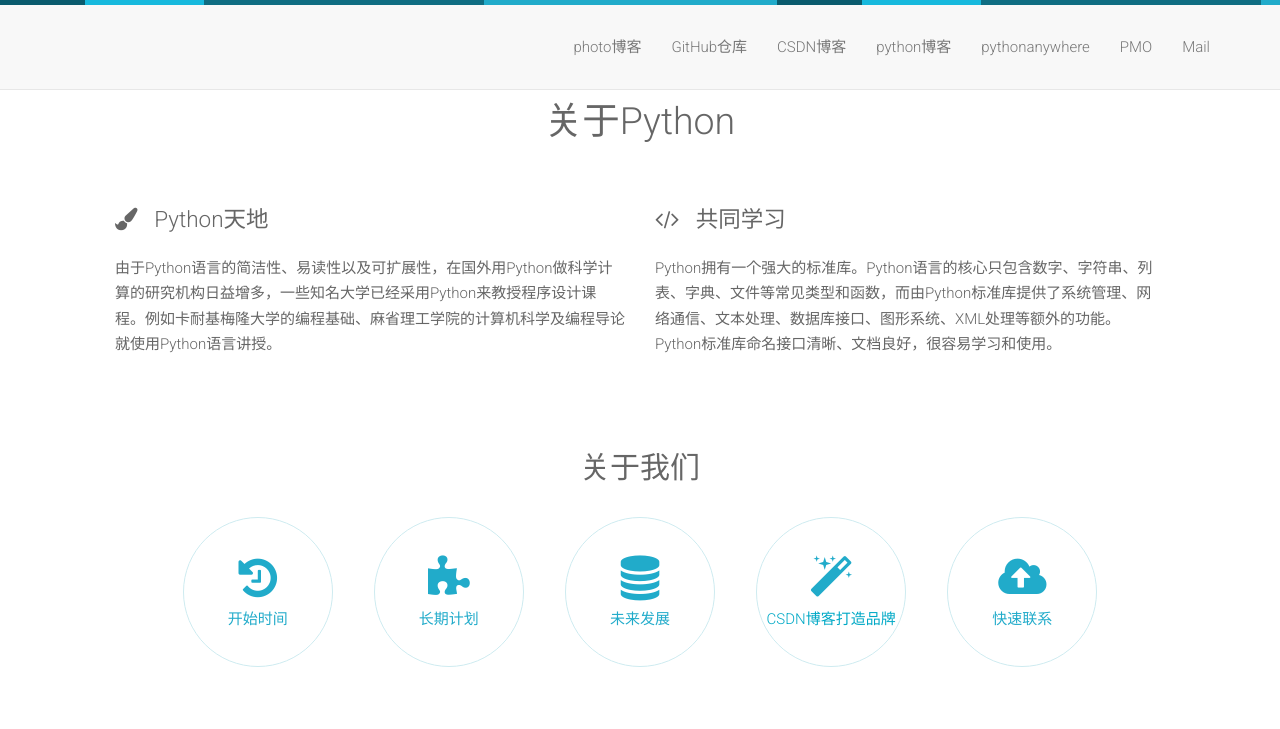
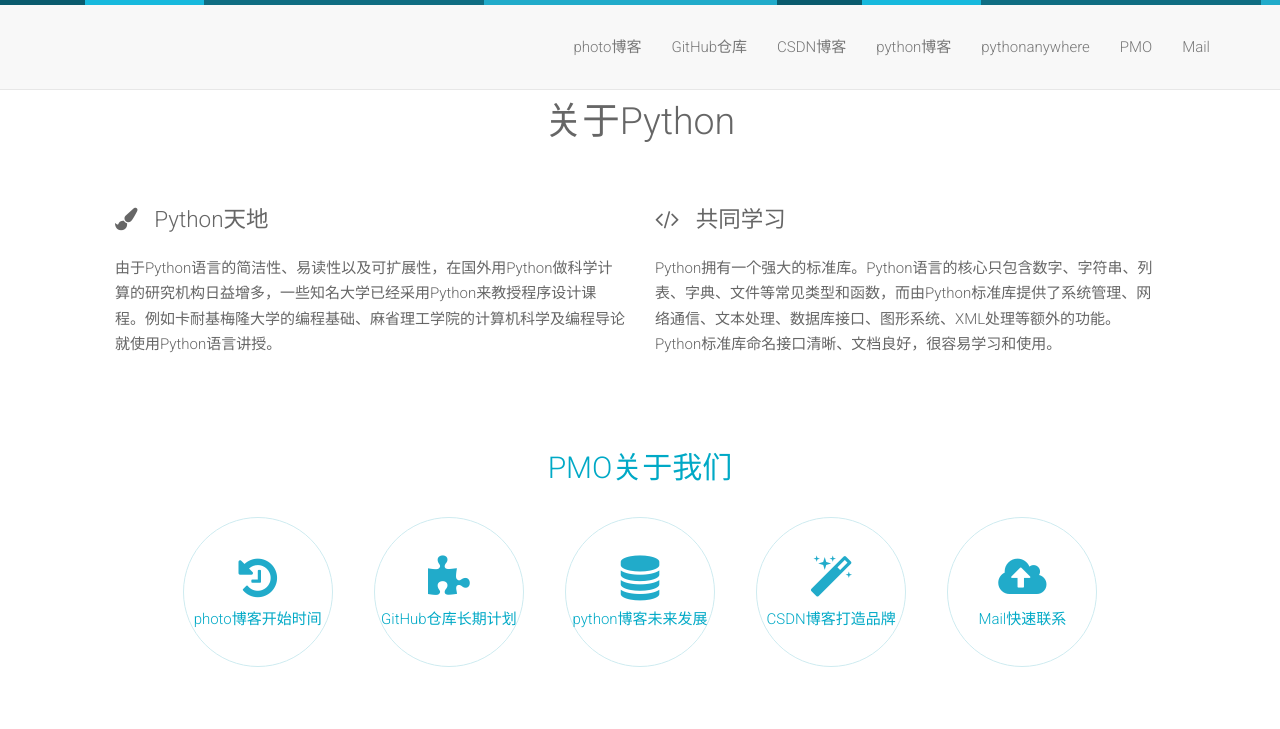
Before and after one commit to zhengruiguo/zhengruiguo.github.io, a plain HTML site: page index.html in a window 1280 px wide. Shown: the top 729 px of the page. Drawn offline with Linux system fonts and the light colour scheme.

Commit message:
Update index.html

```diff
--- a/index.html
+++ b/index.html
@@ -192,22 +192,22 @@
   </div>
 
   <div class="process">
-  <h3 class="text-center wowload fadeInUp">关于我们</h3>
+  <h3 class="text-center wowload fadeInUp"><a href="http://pmo.ultrapower.com.cn/">PMO关于我们</a></h3>
   <ul class="row text-center list-inline  wowload bounceInUp">
       <li>
-            <span><i class="fa fa-history"></i><b>开始时间</b></span>
+            <span><i class="fa fa-history"></i><b><a href="https://zhengruiguo.photo.blog/">photo博客开始时间</a></b></span>
         </li>
         <li>
-            <span><i class="fa fa-puzzle-piece"></i><b>长期计划</b></span>
+            <span><i class="fa fa-puzzle-piece"></i><b><a href="https://github.com/zhengruiguo/">GitHub仓库长期计划</a></b></span>
         </li>
         <li>
-            <span><i class="fa fa-database"></i><b>未来发展</b></span>
+            <span><i class="fa fa-database"></i><b><a href="https://zhengruiguo.pythonanywhere.com/">python博客未来发展</a></b></span>
         </li>
         <li>
             <span><i class="fa fa-magic"></i><b><a href="https://blog.csdn.net/zheng_ruiguo">CSDN博客打造品牌</a></b></span>
         </li>
         <li>
-            <span><i class="fa fa-cloud-upload"></i><b>快速联系</b></span>
+            <span><i class="fa fa-cloud-upload"></i><b><a href="https://mail.ultrapower.com.cn/">Mail快速联系</a></b></span>
         </li>
     </ul>
   </div>
```
